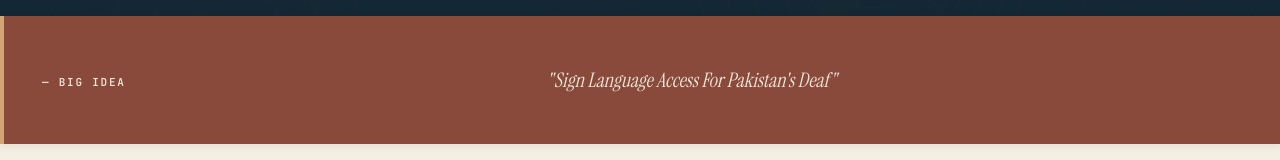
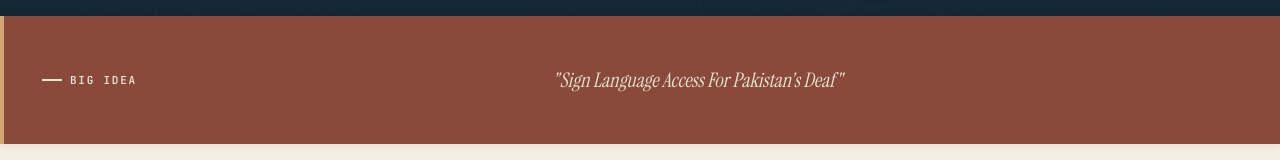
Before and after one commit to usmanjaved-droid/summit-fellowship-website, a Next.js app: page /fellows/azima-dhanjee in a window 1280 px wide. Shown: the part 449-609 px from the top of the page. Built offline with nearby package versions, Linux system fonts and the light colour scheme.

Commit message:
refactor(idea-band): redesign label with visual line element
- Add visual horizontal line on left of 'BIG IDEA' text
- Line and text form tight label unit on left
- Reduce gap between elements to 8px

```diff
--- a/app/fellows/[slug]/components/IdeaBand.tsx
+++ b/app/fellows/[slug]/components/IdeaBand.tsx
@@ -9,7 +9,10 @@ export function IdeaBand({ fellow }: IdeaBandProps) {
   return (
     <section className={styles['idea-band']}>
       <div className={styles['idea-band__inner']}>
-        <p className={styles['idea-band__label']}>— BIG IDEA</p>
+        <div className={styles['idea-band__header']}>
+          <span className={styles['idea-band__line']}></span>
+          <p className={styles['idea-band__label']}>BIG IDEA</p>
+        </div>
         <p className={styles['idea-band__tagline']}>"{fellow.tagline}"</p>
       </div>
     </section>
--- a/app/fellows/[slug]/page.module.css
+++ b/app/fellows/[slug]/page.module.css
@@ -157,6 +157,21 @@
   align-items: center;
 }
 
+.idea-band__header {
+  display: flex;
+  align-items: center;
+  gap: 8px;
+  flex-shrink: 0;
+}
+
+.idea-band__line {
+  display: block;
+  width: 20px;
+  height: 2px;
+  background-color: var(--parchment);
+  flex-shrink: 0;
+}
+
 .idea-band__label {
   font-family: var(--mono);
   font-size: 11px;
@@ -165,8 +180,7 @@
   letter-spacing: 0.16em;
   color: var(--parchment);
   margin: 0;
-  flex-shrink: 0;
-  padding-top: 4px;
+  white-space: nowrap;
 }
 
 .idea-band__tagline {
```
